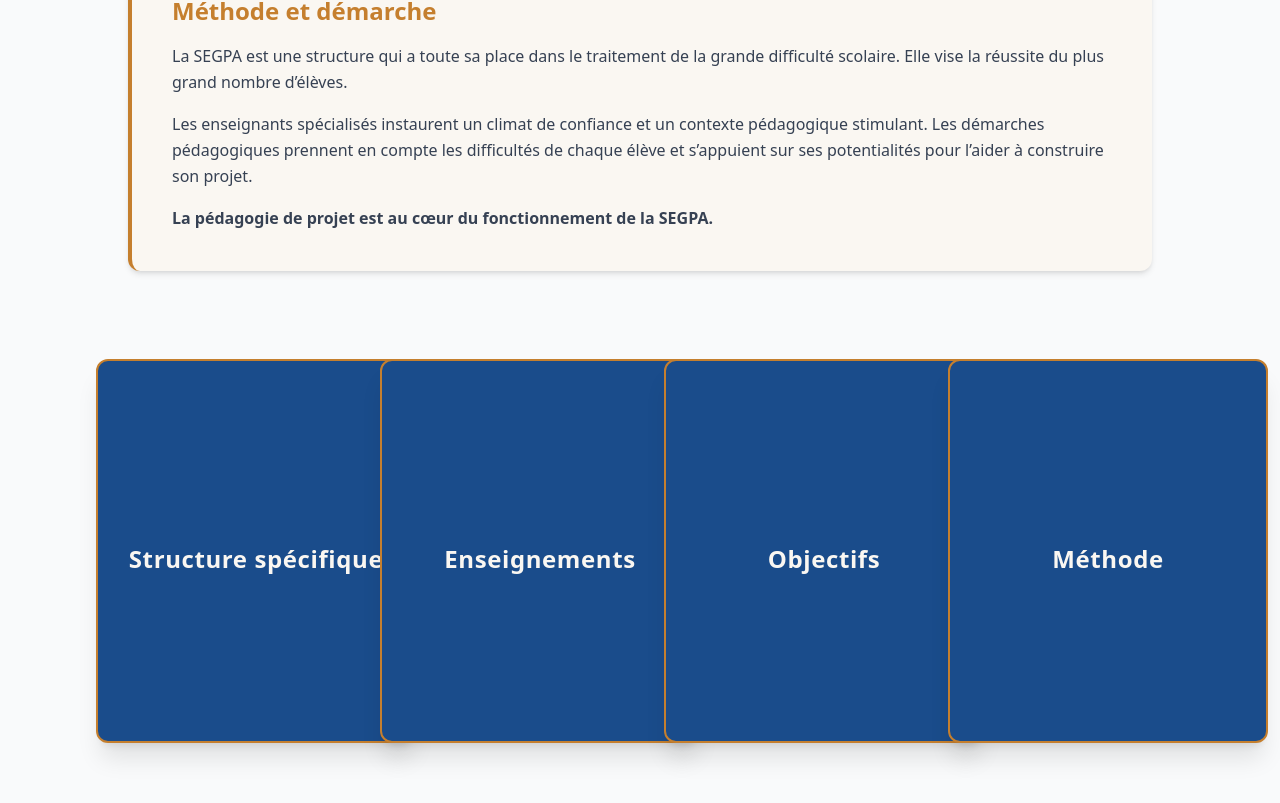
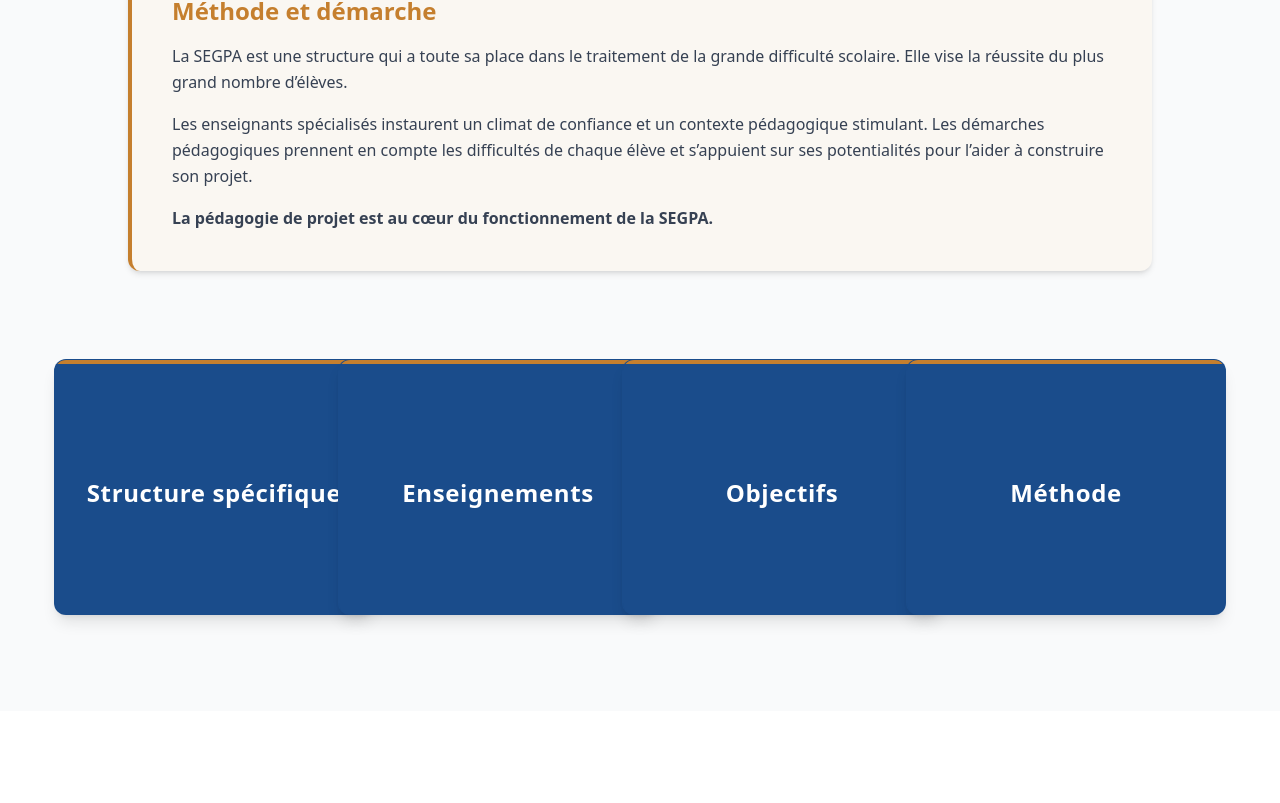
Before and after one commit to shenpai16/site-pierre-larousse, a React (Vite) app: page /segpa in a window 1280 px wide. Shown: the part 1791-2594 px from the top of the page. After the commit the page ends 2502 px from the top, so only its background shows below. Built offline with nearby package versions, Linux system fonts and the light colour scheme.

Commit message:
amelioration des flips cards

```diff
--- a/src/components/flipCards.jsx
+++ b/src/components/flipCards.jsx
@@ -1,26 +1,23 @@
-export default function FlipCards({ frontColor, backColor, icon, title, description }) {
+export default function FlipCards({ title, description, icon }) {
   return (
-    <div className="w-80 min-h-96 perspective mx-auto">
-      <div className="relative w-full h-full transition-transform duration-700 transform-style preserve-3d hover:rotate-y-180">
+    <div className="relative w-80 h-64 rounded-xl overflow-hidden shadow-lg group cursor-pointer bg-[#1A4C8B] border border-[#1A4C8B]/20 hover:shadow-2xl transition-all duration-300">
 
-        {/* Face avant */}
-        <div
-          className="absolute w-full h-full rounded-xl shadow-xl flex flex-col items-center justify-center text-[#FAF7F2] text-center px-6 backface-hidden border-2 border-[#C57F2E]"
-          style={{ backgroundColor: frontColor }}
-        >
-          <div className="text-5xl mb-4">{icon}</div>
-          <h3 className="text-2xl font-bold tracking-wide">{title}</h3>
-        </div>
+      {/* Bande dorée en haut */}
+      <div className="absolute top-0 left-0 w-full h-1 bg-[#C57F2E]"></div>
 
-        {/* Face arrière */}
-        <div
-          className="absolute w-full h-full rounded-xl shadow-xl flex items-center justify-center text-[#FAF7F2] text-center px-6 rotate-y-180 backface-hidden border-2 border-[#1A4C8B]"
-          style={{ backgroundColor: backColor }}
-        >
-          <p className="text-base leading-relaxed">{description}</p>
-        </div>
+      {/* Face avant */}
+      <div className="absolute inset-0 flex flex-col items-center justify-center text-white px-6 text-center">
+        <div className="text-5xl mb-3 drop-shadow">{icon}</div>
+        <h3 className="text-2xl font-bold tracking-wide">{title}</h3>
+      </div>
 
+      {/* Slide arrière */}
+      <div className="absolute bottom-0 left-0 w-full bg-white text-[#1A4C8B] p-6 translate-y-full group-hover:translate-y-0 transition-all duration-500 shadow-inner">
+        <p className="text-sm leading-relaxed font-medium">
+          {description}
+        </p>
       </div>
+
     </div>
   );
 }
--- a/src/pages/AccueilPage.jsx
+++ b/src/pages/AccueilPage.jsx
@@ -28,7 +28,7 @@ export default function AccueilPage() {
             Nos sections
         </h2>
 
-        <div className="grid md:grid-cols-2 lg:grid-cols-2 gap-16 py-10">
+        <div className="grid md:grid-cols-2 lg:grid-cols-2 gap-16 py-10 place-items-center max-w-4xl mx-auto">
 
             <FlipCards frontColor="#1A4C8B" backColor="#C57F2E" title="SEGPA" description="Un accompagnement adapté pour la réussite de chacun." />
             <FlipCards frontColor="#1A4C8B" backColor="#C57F2E" title="Voie générale" description="Un enseignement complet pour préparer l’avenir." />
--- a/src/pages/SegpaPage.jsx
+++ b/src/pages/SegpaPage.jsx
@@ -153,7 +153,7 @@ export default function SegpaPage() {
 
 
         {/* Cartes de flip */}
-        <div className="grid md:grid-cols-2 lg:grid-cols-4 gap-12 p-12 mt-10">
+        <div className="grid md:grid-cols-2 lg:grid-cols-4 gap-12 p-12 mt-10 place-items-center">
 
             <FlipCards
                 frontColor="#1A4C8B"
```
